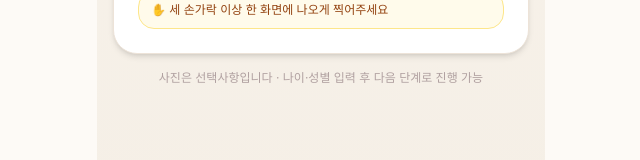
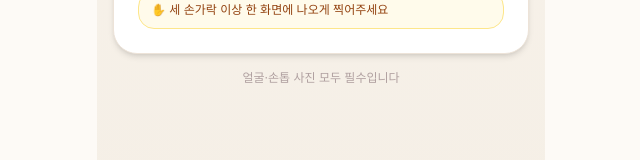
Before and after one commit to korahnchild-cmd/wellfit-app, a React (Vite) app: page /wellfit-app/upload in a window 1280 px wide. Shown: the part 1465-1625 px from the top of the page, without its empty margins (319-959 px from the left). Built offline with nearby package versions, Linux system fonts and the light colour scheme; no server answers; a web font is replaced by a local one.

Commit message:
Add files via upload

```diff
--- a/src/pages/UploadPage.jsx
+++ b/src/pages/UploadPage.jsx
@@ -104,6 +104,8 @@ export default function UploadPage() {
     parseInt(actualAge) >= 20 &&
     parseInt(actualAge) <= 80 &&
     gender &&
+    faceImage &&
+    nailImage &&
     consentChecked &&
     disclaimerChecked;
 
@@ -112,6 +114,8 @@ export default function UploadPage() {
     if (!consentChecked || !disclaimerChecked) return '아래 필수 동의 항목을 모두 체크해주세요';
     if (!actualAge || parseInt(actualAge) < 20 || parseInt(actualAge) > 80) return '나이를 입력해주세요 (20~80세)';
     if (!gender) return '성별을 선택해주세요';
+    if (!faceImage) return '얼굴 정면 사진을 업로드해주세요';
+    if (!nailImage) return '손톱 사진을 업로드해주세요';
     return '';
   };
 
@@ -278,7 +282,7 @@ export default function UploadPage() {
         />
 
         <p className="text-xs text-center text-[#B0A0A0]">
-          사진은 선택사항입니다 · 나이·성별 입력 후 다음 단계로 진행 가능
+          얼굴·손톱 사진 모두 필수입니다
         </p>
       </div>
 
```
